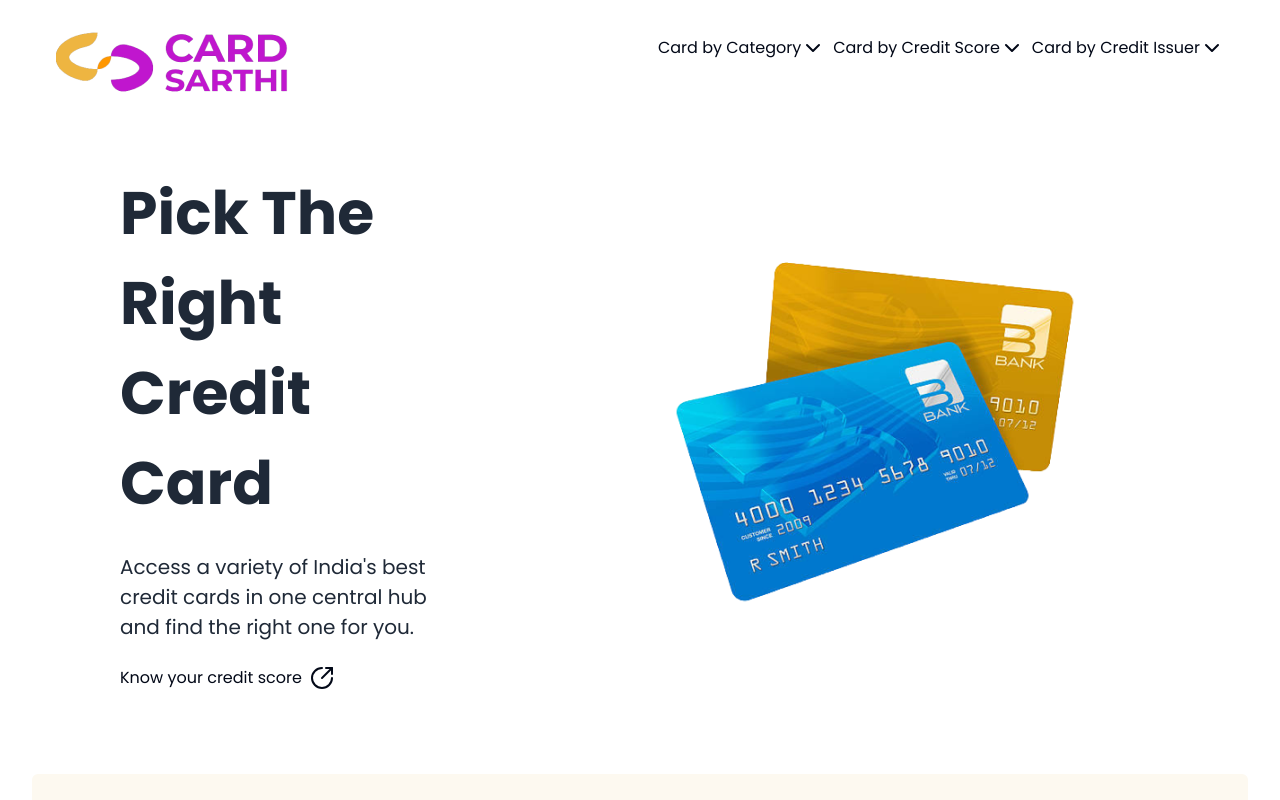
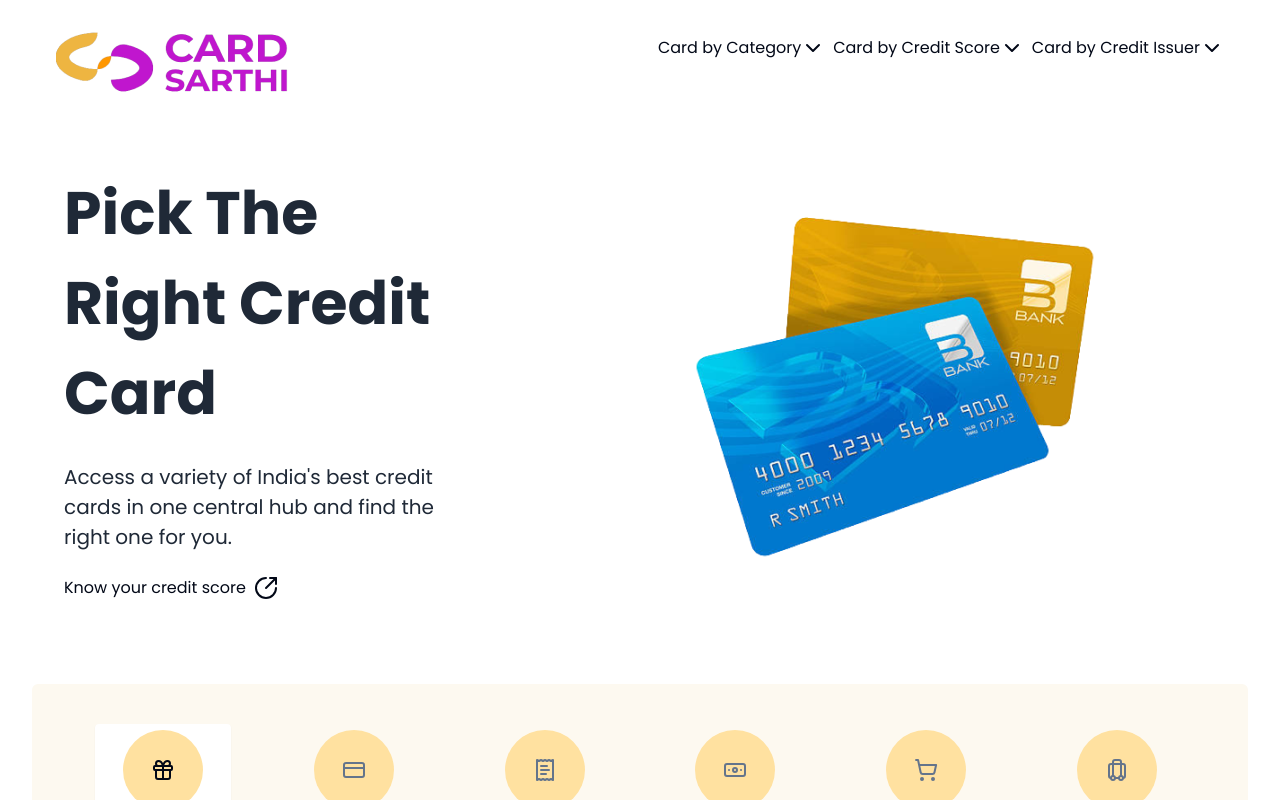
Before and after one commit to ohnishant/card-sarthi, a Next.js app: page / in a window 1280 px wide. Shown: the top 800 px of the page. Built offline with nearby package versions, Linux system fonts and the light colour scheme.

Commit message:
fix: hero padding on both side caused it to look odd

```diff
--- a/src/app/_components/Hero.tsx
+++ b/src/app/_components/Hero.tsx
@@ -7,7 +7,7 @@ const Hero = () => {
   return (
     <div className="flex items-center justify-center flex-row px-8">
       <div className="mt-4 lg:container xl:container 2xl:container flex grow flex-col gap-4 md:flex-row justify-center items-center">
-        <div className="hidden md:flex flex-col justify-center gap-6 rounded-lg px-6 py-10 md:w-1/2 md:px-10 lg:w-2/5 lg:px-14">
+        <div className="hidden md:flex flex-col justify-center gap-6 rounded-lg pr-6 py-10 md:w-1/2 md:pr-10 lg:w-2/5 lg:pr-14">
           <p
             className={`text-xl flex flex-col gap-6 text-gray-800 antialiased md:text-xl md:leading-normal`}
           >
@@ -27,7 +27,7 @@ const Hero = () => {
             <CircleArrowOutUpRight size={24} />
           </Link>
         </div>
-        <div className="flex items-center justify-center p-6 md:w-1/2 lg:w-3/5 md:px-6 lg:px-16 md:py-12">
+        <div className="flex items-center justify-center p-6 md:w-1/2 lg:w-3/5 md:pl-6 lg:pl-16 md:py-12">
           {/* Add Hero Images Here */}
           <Image
             src="/hero_img.png"
```
